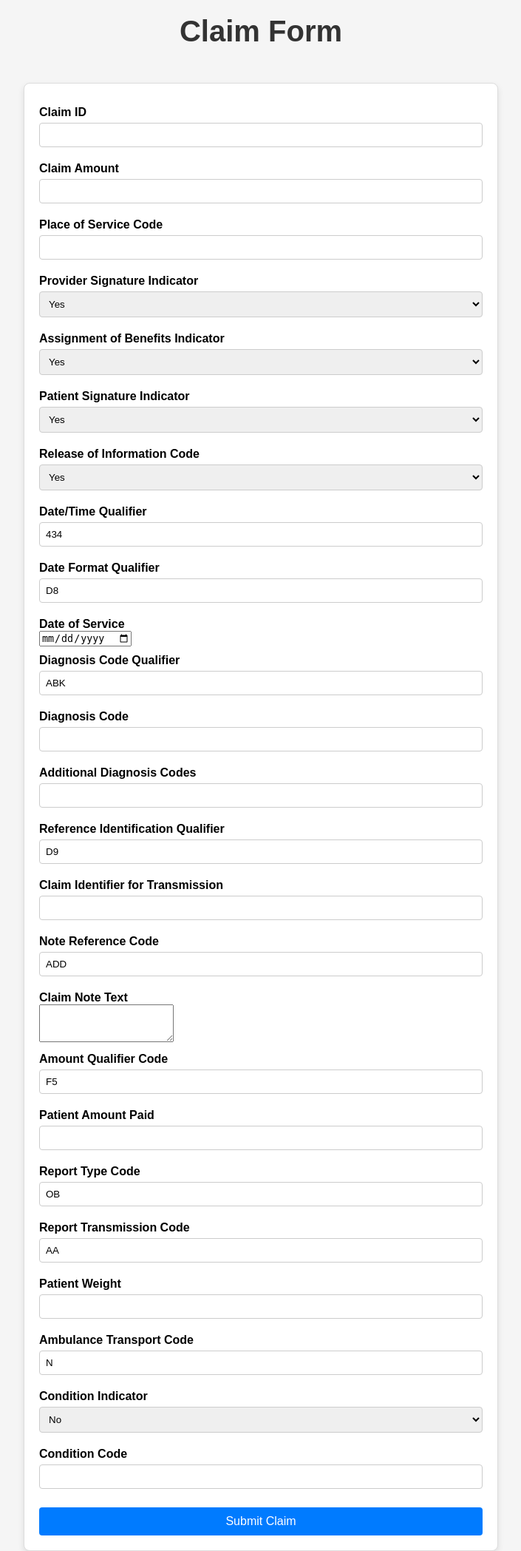
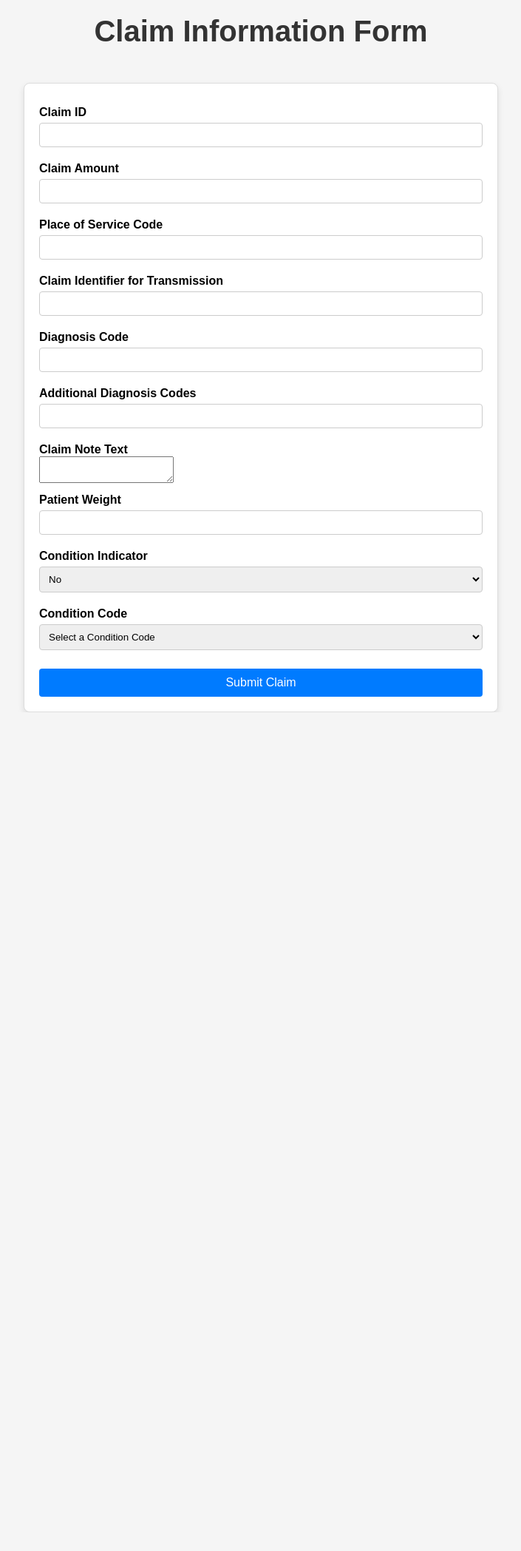
Before and after one commit to bobbydangeti/EDI_837_Claim_Submission, a Flask app: page /claim_information in a window 1280 px wide. Shown: the whole page at 74% size, without its empty margins (287-992 px from the left). After the commit the page ends 963 px from the top, so only its background shows below. Run offline with Flask 3, Linux system fonts and the light colour scheme.

Commit message:
Updated claim_information.html and main.py for claim information feature

```diff
--- a/forms.py
+++ b/forms.py
@@ -186,43 +186,66 @@ class ClaimForm(FlaskForm):
     place_of_service_code = IntegerField("Place of Service Code", validators=[DataRequired(), NumberRange(min=1, max=99, message="Please enter a number between 1 and 99.")])
     claim_frequency_code = HiddenField("Claim Frequency Code", default="1", validators=[Optional(), Length(max=5)])
 
-    provider_signature_indicator = SelectField("Provider Signature Indicator", choices=[("Y", "Yes"), ("N", "No")], validators=[DataRequired()])
-    assignment_of_benefits_indicator = SelectField("Assignment of Benefits Indicator", choices=[("Y", "Yes"), ("N", "No")], validators=[DataRequired()])
-    patient_signature_indicator = SelectField("Patient Signature Indicator", choices=[("Y", "Yes"), ("N", "No")], validators=[DataRequired()])
-    release_of_information_code = SelectField("Release of Information Code", choices=[("Y", "Yes"), ("N", "No")], validators=[DataRequired()])
-
+    provider_signature_indicator = HiddenField("Provider Signature Indicator", default="Y")  # Set the default value to "Y"
+    assignment_of_benefits_indicator = HiddenField("Assignment of Benefits Indicator", default="Y")  # Set the default value to "Y"
+    patient_signature_indicator = HiddenField("Patient Signature Indicator", default="Y")  # Set the default value to "Y"
+    release_of_information_code = HiddenField("Release of Information Code", default="Y")  # Set the default value to "Y"
 
     # Dates and Service Information
-    date_time_qualifier = StringField("Date/Time Qualifier", default="434", validators=[Optional(), Length(max=5)])
-    date_format_qualifier = StringField("Date Format Qualifier", default="D8", validators=[Optional(), Length(max=5)])
+    date_time_qualifier = HiddenField("Date/Time Qualifier", default="434")  # Set the default value to "434"
+    date_format_qualifier = HiddenField("Date Format Qualifier", default="D8")  # Set the default value to "D8"
     date_of_service = DateField("Date of Service", validators=[DataRequired()], format='%Y-%m-%d')
 
     # Diagnosis Codes
-    diagnosis_code_qualifier = StringField("Diagnosis Code Qualifier", default="ABK", validators=[Optional(), Length(max=5)])
+    diagnosis_code_qualifier = HiddenField("Diagnosis Code Qualifier", default="ABK")  # Set the default value to "D8"
     diagnosis_code = StringField("Diagnosis Code", validators=[DataRequired(), Length(max=10)])
     additional_diagnosis_codes = StringField("Additional Diagnosis Codes", validators=[Optional(), Length(max=50)])
 
     # Reference Identifiers
-    reference_id_qualifier = StringField("Reference Identification Qualifier", default="D9", validators=[Optional(), Length(max=5)])
+    reference_id_qualifier = HiddenField("Reference Identification Qualifier", default="D9")  # Set the default value to "D8"
     claim_identifier_transmission = StringField("Claim Identifier for Transmission", validators=[DataRequired(), Length(max=20)])
 
     # Notes
-    note_reference_code = StringField("Note Reference Code", default="ADD", validators=[Optional(), Length(max=5)])
+    note_reference_code = HiddenField("Note Reference Code", default="ADD")  # Set the default value to "ADD"
     claim_note_text = TextAreaField("Claim Note Text", validators=[Optional(), Length(max=200)])
 
     # Amounts and Codes
-    amount_qualifier_code = StringField("Amount Qualifier Code", default="F5", validators=[Optional(), Length(max=5)])
+    amount_qualifier_code = HiddenField("Amount Qualifier Code", default="F5")  # Set the default value to "F5"
     patient_amount_paid = DecimalField("Patient Amount Paid", validators=[Optional(), NumberRange(min=0)], places=2)
-    report_type_code = StringField("Report Type Code", default="OB", validators=[Optional(), Length(max=5)])
-    report_transmission_code = StringField("Report Transmission Code", default="AA", validators=[Optional(), Length(max=5)])
+    report_type_code = HiddenField("Report Type Code", default="OB")  # Set the default value to "OB"
+    report_transmission_code = HiddenField("Report Transmission Code", default="AA")  # Set the default value to "AA"
 
     # Patient Information
     patient_weight = DecimalField("Patient Weight", validators=[Optional(), NumberRange(min=0)], places=1)
 
     # Ambulance and Condition Information
-    ambulance_transport_code = StringField("Ambulance Transport Code", default="N", validators=[Optional(), Length(max=5)])
-    condition_indicator = SelectField("Condition Indicator", choices=[("Y", "Yes"), ("N", "No")], default="N", validators=[Optional()])
-    condition_code = StringField("Condition Code", validators=[Optional(), Length(max=5)])
+    ambulance_transport_code = HiddenField("Ambulance Transport Code", default="N")  # Set the default value to "N"
+    condition_indicator = SelectField(
+        "Condition Indicator",
+        choices=[("Y", "Yes"), ("N", "No")],
+        validators=[Optional()],
+        default="N"
+    )
+    condition_code = SelectField(
+        "Condition Code",
+        choices=[
+            ("", "Select a Condition Code"),  # Placeholder option
+            ("04", "Hysterectomy Condition"),
+            ("01", "Employment Related"),
+            ("02", "Auto Accident"),
+            ("03", "Other Accident"),
+            ("05", "Congenital Anomaly"),
+            ("06", "Cosmetic Surgery"),
+        ],
+        validators=[Optional()],
+        default=""
+    )
 
     # Submit Button
     submit = SubmitField("Submit Claim")
+
+    def __init__(self, *args, **kwargs):
+        super().__init__(*args, **kwargs)
+        # Automatically populate claim_identifier_transmission with claim_id
+        if self.claim_id.data:
+            self.claim_identifier_transmission.data = self.claim_id.data
--- a/main.py
+++ b/main.py
@@ -29,8 +29,10 @@ def subscriber_information():
 def claim_information():
     form = ClaimForm()
     if form.validate_on_submit():
-        # Process claim form data
-        pass  # Placeholder for claim form processing logic
+        claim_id = form.claim_id.data
+        claim_identifier_transmission = form.claim_identifier_transmission.data
+        # Use claim_id and claim_identifier_transmission for further processing
+        return f"Claim ID: {claim_id}, Claim Transmission Identifier: {claim_identifier_transmission}"
     return render_template('claim_information.html', form=form)
 
 if __name__ == "__main__":
--- a/templates/claim_information.html
+++ b/templates/claim_information.html
@@ -3,98 +3,83 @@
 <head>
     <meta charset="UTF-8">
     <meta name="viewport" content="width=device-width, initial-scale=1.0">
-    <title>Claim Form</title>
+    <title>Claim Information Form</title>
     <link rel="stylesheet" href="{{ url_for('static', filename='styles.css') }}">
 </head>
 <body>
-    <h1>Claim Form</h1>
+    <h1>Claim Information Form</h1>
     <form method="POST" action="{{ url_for('claim_information') }}">
         {{ form.hidden_tag() }}
 
-        <!-- Claim Information -->
-        <label>{{ form.claim_id.label }}</label>
+        <!-- Claim ID -->
+        <label for="claim_id">{{ form.claim_id.label }}</label>
         {{ form.claim_id(class="form-control") }}
+        {% if form.claim_id.errors %}
+            <p style="color: red;">{{ form.claim_id.errors[0] }}</p>
+        {% endif %}
 
-        <label>{{ form.claim_amount.label }}</label>
+        <!-- Claim Amount -->
+        <label for="claim_amount">{{ form.claim_amount.label }}</label>
         {{ form.claim_amount(class="form-control") }}
+        {% if form.claim_amount.errors %}
+            <p style="color: red;">{{ form.claim_amount.errors[0] }}</p>
+        {% endif %}
 
-        <label>{{ form.place_of_service_code.label }}</label>
+        <!-- Place of Service Code -->
+        <label for="place_of_service_code">{{ form.place_of_service_code.label }}</label>
         {{ form.place_of_service_code(class="form-control") }}
+        {% if form.place_of_service_code.errors %}
+            <p style="color: red;">{{ form.place_of_service_code.errors[0] }}</p>
+        {% endif %}
 
-        {{ form.claim_frequency_code() }} <!-- Hidden field -->
+        <!-- Claim Identifier for Transmission (Automatically Populated) -->
+        <label for="claim_identifier_transmission">{{ form.claim_identifier_transmission.label }}</label>
+        {{ form.claim_identifier_transmission(class="form-control", readonly="readonly") }}
+        {% if form.claim_identifier_transmission.errors %}
+            <p style="color: red;">{{ form.claim_identifier_transmission.errors[0] }}</p>
+        {% endif %}
 
-        <label>{{ form.provider_signature_indicator.label }}</label>
-        {{ form.provider_signature_indicator(class="form-control") }}
+        <!-- Diagnosis Code -->
+        <label for="diagnosis_code">{{ form.diagnosis_code.label }}</label>
+        {{ form.diagnosis_code(class="form-control") }}
+        {% if form.diagnosis_code.errors %}
+            <p style="color: red;">{{ form.diagnosis_code.errors[0] }}</p>
+        {% endif %}
 
-        <label>{{ form.assignment_of_benefits_indicator.label }}</label>
-        {{ form.assignment_of_benefits_indicator(class="form-control") }}
+        <!-- Additional Diagnosis Codes -->
+        <label for="additional_diagnosis_codes">{{ form.additional_diagnosis_codes.label }}</label>
+        {{ form.additional_diagnosis_codes(class="form-control") }}
+        {% if form.additional_diagnosis_codes.errors %}
+            <p style="color: red;">{{ form.additional_diagnosis_codes.errors[0] }}</p>
+        {% endif %}
 
-        <label>{{ form.patient_signature_indicator.label }}</label>
-        {{ form.patient_signature_indicator(class="form-control") }}
+        <!-- Claim Note Text -->
+        <label for="claim_note_text">{{ form.claim_note_text.label }}</label>
+        {{ form.claim_note_text(class="form-control") }}
+        {% if form.claim_note_text.errors %}
+            <p style="color: red;">{{ form.claim_note_text.errors[0] }}</p>
+        {% endif %}
 
-        <label>{{ form.release_of_information_code.label }}</label>
-        {{ form.release_of_information_code(class="form-control") }}
+        <!-- Patient Weight -->
+        <label for="patient_weight">{{ form.patient_weight.label }}</label>
+        {{ form.patient_weight(class="form-control") }}
+        {% if form.patient_weight.errors %}
+            <p style="color: red;">{{ form.patient_weight.errors[0] }}</p>
+        {% endif %}
 
-        <!-- Dates and Service Information -->
-        <label>{{ form.date_time_qualifier.label }}</label>
-        {{ form.date_time_qualifier(class="form-control") }}
+        <!-- Condition Indicator -->
+        <label for="condition_indicator">{{ form.condition_indicator.label }}</label>
+        {{ form.condition_indicator(class="form-control") }}
+        {% if form.condition_indicator.errors %}
+            <p style="color: red;">{{ form.condition_indicator.errors[0] }}</p>
+        {% endif %}
 
-        <label>{{ form.date_format_qualifier.label }}</label>
-        {{ form.date_format_qualifier(class="form-control") }}
-
-        <label>{{ form.date_of_service.label }}</label>
-        {{ form.date_of_service(class="form-control", placeholder="YYYY-MM-DD") }}
-
-        <!-- Diagnosis Codes -->
-        <label>{{ form.diagnosis_code_qualifier.label }}</label>
-        {{ form.diagnosis_code_qualifier(class="form-control") }}
-
-        <label>{{ form.diagnosis_code.label }}</label>
-        {{ form.diagnosis_code(class="form-control") }}
-
-        <label>{{ form.additional_diagnosis_codes.label }}</label>
-        {{ form.additional_diagnosis_codes(class="form-control") }}
-
-        <!-- Reference Identifiers -->
-        <label>{{ form.reference_id_qualifier.label }}</label>
-        {{ form.reference_id_qualifier(class="form-control") }}
-
-        <label>{{ form.claim_identifier_transmission.label }}</label>
-        {{ form.claim_identifier_transmission(class="form-control") }}
-
-        <!-- Notes -->
-        <label>{{ form.note_reference_code.label }}</label>
-        {{ form.note_reference_code(class="form-control") }}
-
-        <label>{{ form.claim_note_text.label }}</label>
-        {{ form.claim_note_text(class="form-control", rows="3") }}
-
-        <!-- Amounts and Codes -->
-        <label>{{ form.amount_qualifier_code.label }}</label>
-        {{ form.amount_qualifier_code(class="form-control") }}
-
-        <label>{{ form.patient_amount_paid.label }}</label>
-        {{ form.patient_amount_paid(class="form-control") }}
-
-        <label>{{ form.report_type_code.label }}</label>
-        {{ form.report_type_code(class="form-control") }}
-
-        <label>{{ form.report_transmission_code.label }}</label>
-        {{ form.report_transmission_code(class="form-control") }}
-
-        <!-- Patient Information -->
-        <label>{{ form.patient_weight.label }}</label>
-        {{ form.patient_weight(class="form-control") }}
-
-        <!-- Ambulance and Condition Information -->
-        <label>{{ form.ambulance_transport_code.label }}</label>
-        {{ form.ambulance_transport_code(class="form-control") }}
-
-        <label>{{ form.condition_indicator.label }}</label>
-        {{ form.condition_indicator(class="form-control") }}
-
-        <label>{{ form.condition_code.label }}</label>
+        <!-- Condition Code -->
+        <label for="condition_code">{{ form.condition_code.label }}</label>
         {{ form.condition_code(class="form-control") }}
+        {% if form.condition_code.errors %}
+            <p style="color: red;">{{ form.condition_code.errors[0] }}</p>
+        {% endif %}
 
         <!-- Submit Button -->
         {{ form.submit(class="btn btn-primary") }}
```
Also changed, not shown: templates/billing_provider.html (+0 -7 lines).
